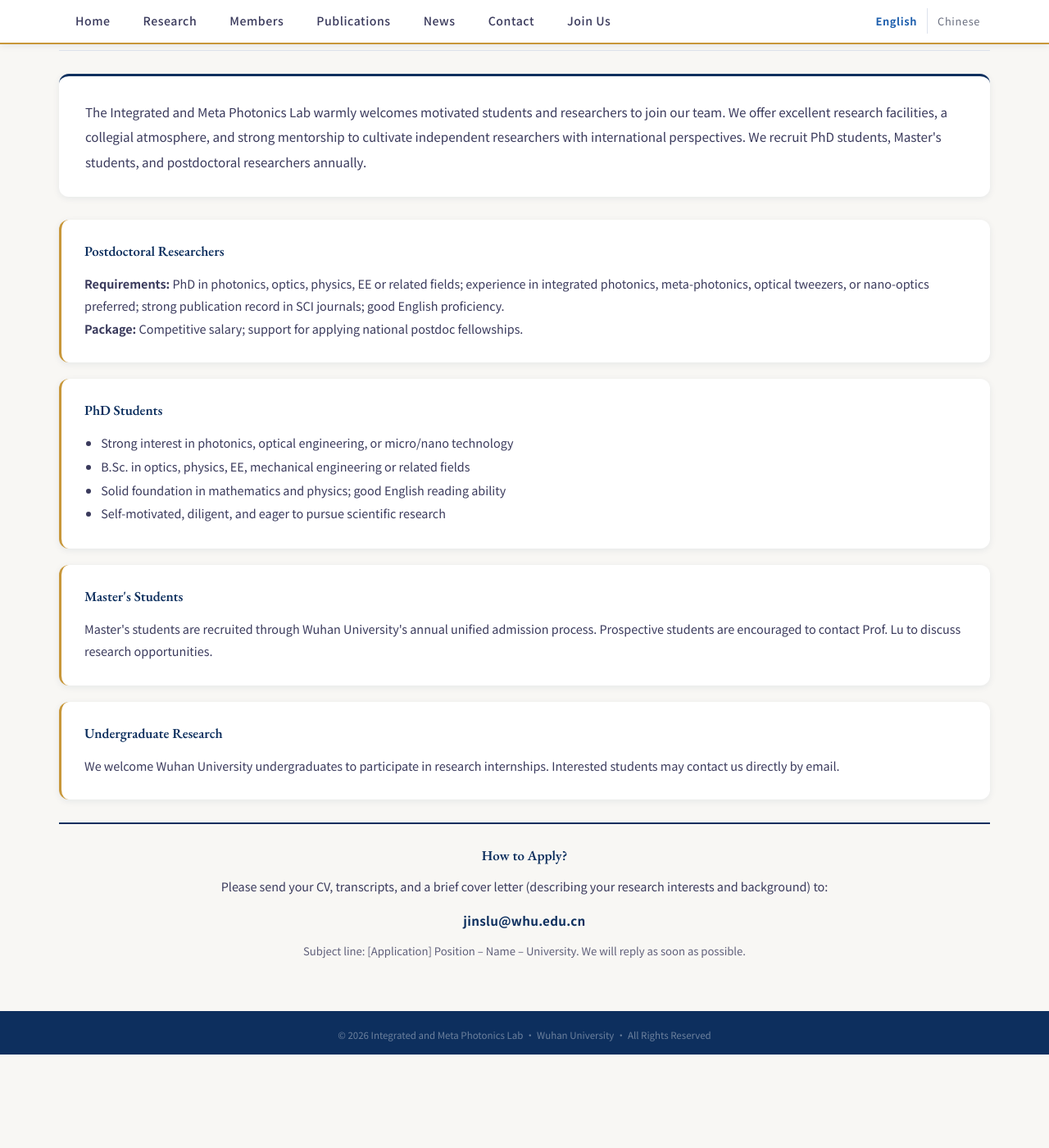
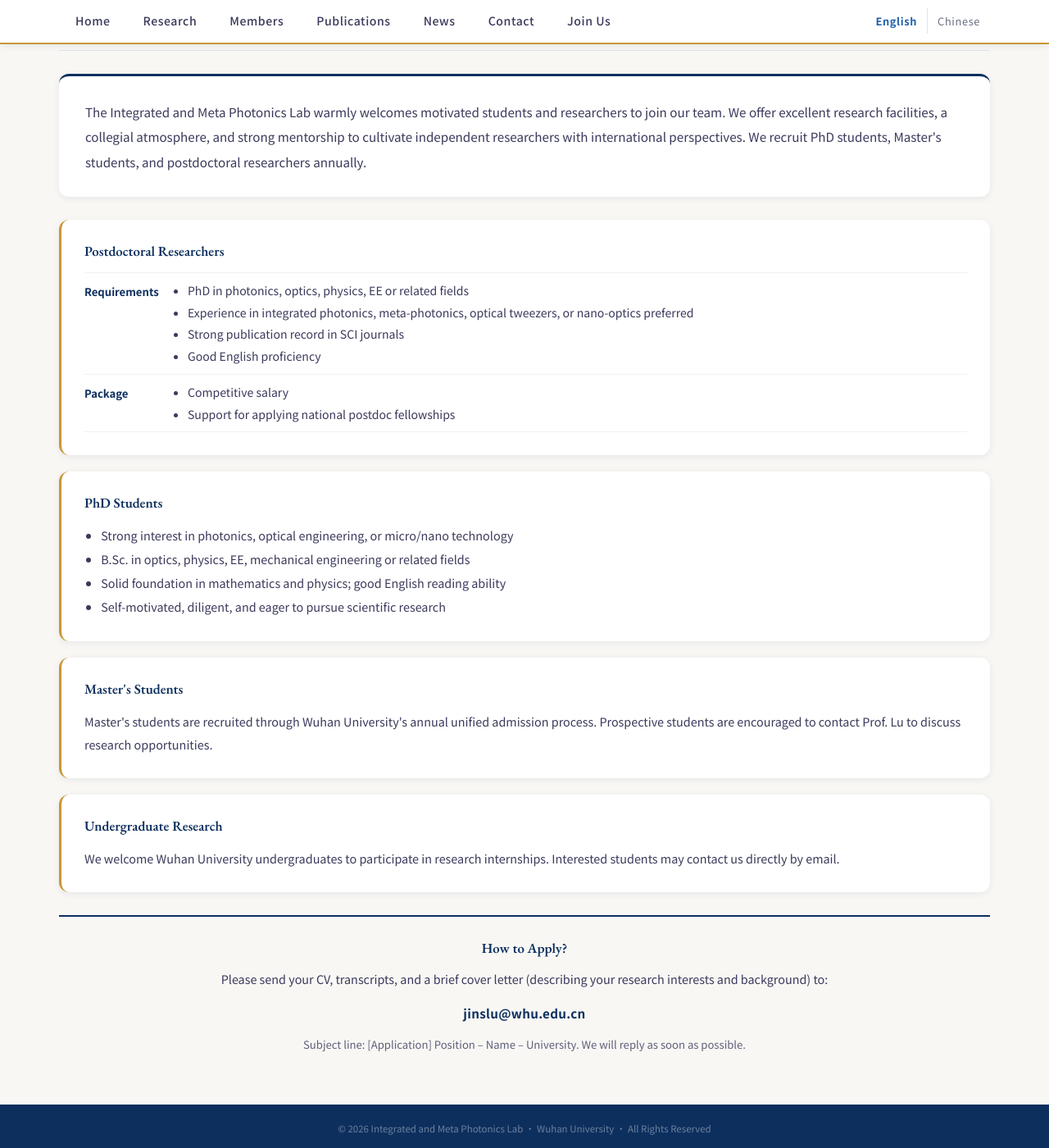
Before and after one commit to jinslu/jinslu.github.io, a Jekyll site: the page built from join.html, in a window 1280 px wide and 1400 px high, scrolled down 207 px. Shown: the whole window at 82% size. Built offline with Jekyll 4.4.1, drawn with Linux system fonts in a browser that asks for light colours; some web fonts are replaced; before the commit the page ends 1493 px from its top, so only the background shows below that.

Commit message:
Reformat postdoc section with borderless two-column table layout
Co-Authored-By: Claude Sonnet 4.6 <noreply@anthropic.com>

```diff
--- a/assets/css/style.css
+++ b/assets/css/style.css
@@ -900,6 +900,39 @@ a:hover { color: var(--blue-light); }
   color: var(--text-mid);
   font-size: 0.9rem;
   line-height: 2;
+}
+
+/* Borderless table layout for postdoc requirements */
+.join-table {
+  width: 100%;
+  border-collapse: collapse;
+  margin-top: 4px;
+}
+.join-table tr {
+  border-top: 1px solid var(--border-light);
+}
+.join-table tr:last-child {
+  border-bottom: 1px solid var(--border-light);
+}
+.jt-label {
+  font-size: 0.82rem;
+  font-weight: 600;
+  color: var(--navy);
+  width: 90px;
+  vertical-align: top;
+  padding: 12px 18px 12px 0;
+  white-space: nowrap;
+}
+.join-table td:last-child { padding: 8px 0; }
+.join-table ul {
+  margin: 0;
+  padding-left: 1.2em;
+  list-style: disc;
+}
+.join-table li {
+  font-size: 0.88rem;
+  color: var(--text-mid);
+  line-height: 1.9;
 }
 .join-section p {
   font-size: 0.9rem;
--- a/join.html
+++ b/join.html
@@ -36,24 +36,51 @@ permalink: /join/
       <span class="cn-text"> 博士后研究员</span>
       <span class="en-text"> Postdoctoral Researchers</span>
     </h3>
-    <p class="cn-text">
-      <strong>招募条件：</strong>
-    </p>
-    <ul class="cn-text">
-      <li>在光子学、光学、物理学、电子工程等相关领域获得博士学位（或即将获得）</li>
-      <li>具有集成光子学、超构光子学、光镊、微纳光学等方向的科研经历者优先</li>
-      <li>具有良好的英文读写能力，有SCI论文发表经历</li>
-      <li>具有较强的独立科研能力和团队合作精神</li>
-    </ul>
-    <p class="cn-text" style="margin-top:12px;">
-      <strong>待遇：</strong>提供具有竞争力的薪资，支持申报各类博士后基金（国家自然科学基金、中国博士后科学基金等）。
-    </p>
-    <p class="en-text">
-      <strong>Requirements:</strong> PhD in photonics, optics, physics, EE or related fields;
-      experience in integrated photonics, meta-photonics, optical tweezers, or nano-optics preferred;
-      strong publication record in SCI journals; good English proficiency.
-      <br><strong>Package:</strong> Competitive salary; support for applying national postdoc fellowships.
-    </p>
+    <table class="join-table cn-text">
+      <tr>
+        <td class="jt-label">招募条件</td>
+        <td>
+          <ul>
+            <li>在光子学、光学、物理学、电子工程等相关领域获得博士学位（或即将获得）</li>
+            <li>具有集成光子学、超构光子学、光镊、微纳光学等方向的科研经历者优先</li>
+            <li>具有良好的英文读写能力，有SCI论文发表经历</li>
+            <li>具有较强的独立科研能力和团队合作精神</li>
+          </ul>
+        </td>
+      </tr>
+      <tr>
+        <td class="jt-label">待遇</td>
+        <td>
+          <ul>
+            <li>提供具有竞争力的薪资</li>
+            <li>支持申报各类博士后基金（国家自然科学基金、中国博士后科学基金等）</li>
+          </ul>
+        </td>
+      </tr>
+    </table>
+
+    <table class="join-table en-text">
+      <tr>
+        <td class="jt-label">Requirements</td>
+        <td>
+          <ul>
+            <li>PhD in photonics, optics, physics, EE or related fields</li>
+            <li>Experience in integrated photonics, meta-photonics, optical tweezers, or nano-optics preferred</li>
+            <li>Strong publication record in SCI journals</li>
+            <li>Good English proficiency</li>
+          </ul>
+        </td>
+      </tr>
+      <tr>
+        <td class="jt-label">Package</td>
+        <td>
+          <ul>
+            <li>Competitive salary</li>
+            <li>Support for applying national postdoc fellowships</li>
+          </ul>
+        </td>
+      </tr>
+    </table>
   </div>
 
   <!-- PhD -->
```
